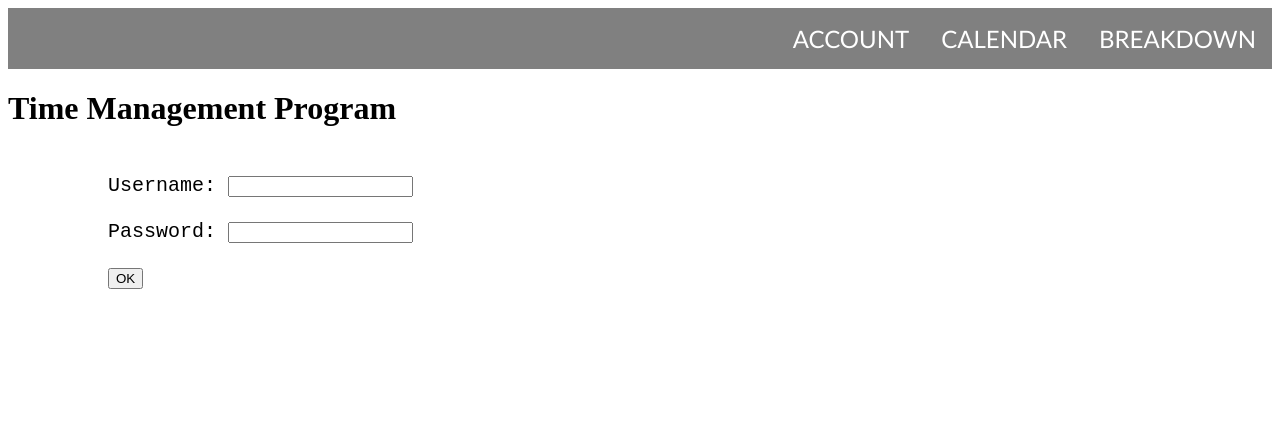
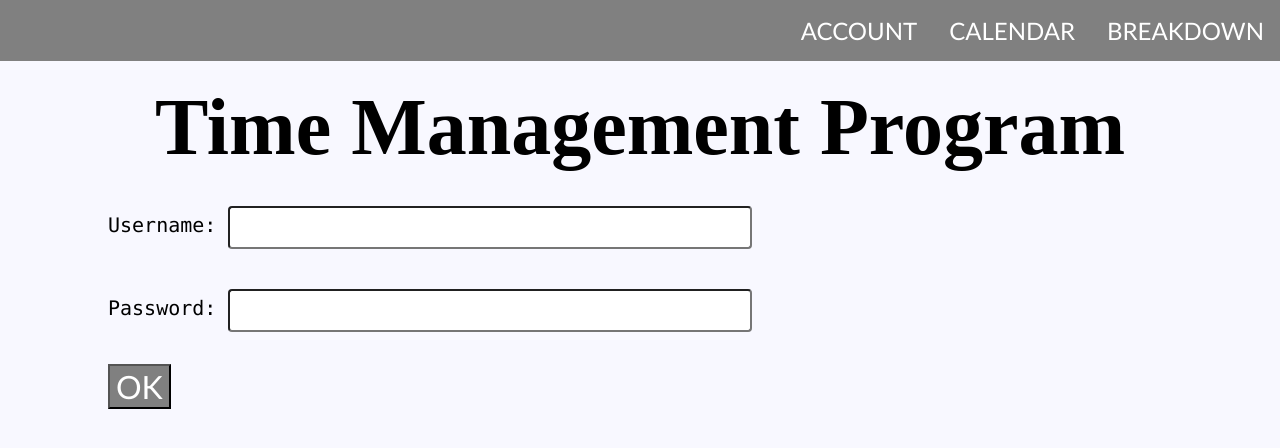
Before and after one commit to Dan-Livermore/Uni-WebDevelopmentYear1, a website: page wwroot/index.html in a window 1280 px wide. Drawn offline with Linux system fonts and the light colour scheme.

Commit message:
Messing with the CSS

```diff
--- a/wwroot/index.html
+++ b/wwroot/index.html
@@ -6,6 +6,11 @@
     <link rel="stylesheet" href="stylesheet.css">
     <script src="javascript.js"></script>
     <script src="calendarupdates.js"></script>
+
+    <style>        body {
+            background-color: ghostwhite;
+        }
+    </style>
 </head>
 
 <body onload="hideStates()">
@@ -30,7 +35,7 @@
             <input type="text" id="uname" name="uname"><br><br>
             <label for="pword">Password: </label>
             <input type="password" id="pword" name="pword"><br><br>
-            <input type="submit" value="OK" onclick="event.preventDefault();setUser(document.getElementById('uname').value)">
+            <input id="submit" type="submit" value="OK" onclick="event.preventDefault();setUser(document.getElementById('uname').value)">
         </form>
     </div>
 
--- a/wwroot/javascript.js
+++ b/wwroot/javascript.js
@@ -1,4 +1,3 @@
-var user = "User";
 let saveddata = [{
     "Username": "Shirley",
     "Application": "Snap!",
@@ -418,5 +417,5 @@ function changeState(currentID) {
     document.getElementById("DataState").style.display="none";
     // Enters the saved data onto the breakdown page. MUST CHANGE
     fillData();
+    }
 }
-}
--- a/wwroot/stylesheet.css
+++ b/wwroot/stylesheet.css
@@ -1,9 +1,20 @@
-.TopMenu ul{
+.TopMenu {
+    display: inline-block;
+    padding: 20px;
+    padding-bottom: 30px;
+}
+
+.TopMenu ul {
+    display: inline-block;
     background-color: gray;
     list-style-type: none;
     margin: 0;
     padding: 0;
     overflow: hidden;
+    position: fixed;
+    top: 0;
+    left: 0;
+    width: 100%;
     font-size: 24px;
     font-family: 'Trebuchet MS';
 }
@@ -25,21 +36,51 @@
     color: black;
 }
 
+.Account {
+    display: block;
+    /*padding: 20px;*/
+}
+
+.Account h1{
+    margin: 0;
+    font-size: 80px;
+    font-family: 'Gloucester MT';
+    padding-top: 20px;
+    text-align: center;
+}
+
 .Account form{
     font-size: 20px;
-    font-family: monospace;
+    font-family: 'Lucida Console';
     padding: 25px 0 0 100px;
+}
+
+input[type=text], input[type=password], input[type=number] {
+    width: 45%;
+    padding: 12px 20px;
+    margin: 8px 0;
+    display: inline-block;
+    border-radius: 4px;
+    box-sizing: border-box;
+}
+
+
+#submit {
+    background-color: gray;
+    font-size: 32px;
+    font-family: 'Trebuchet MS';
+    color: white;
 }
 
 .Calendar h1, button{
     display: inline-block;
 }
 
-.Calendar h1{
+.Calendar h1 {
+    font-family: Verdana;
     text-align: center;
     font-size: 32px;
     width: 42%;
-
 }
 
 .Calendar button{
@@ -62,12 +103,16 @@
     margin-left: 30%;
     margin-right: 30%;
     background-color: white;
+    font-family: Arial;
+    text-indent: 2%
 }
 
     .GridContainer .Day {
         height: 30px;
         background-color: white;
         text-align: center;
+        font-family: Verdana;
+        font-size: 14px;
     }
 
 .GridContainer > .Active {
```
Also changed, not shown: README.md. Lines whose indentation alone changed are shown as unchanged.
